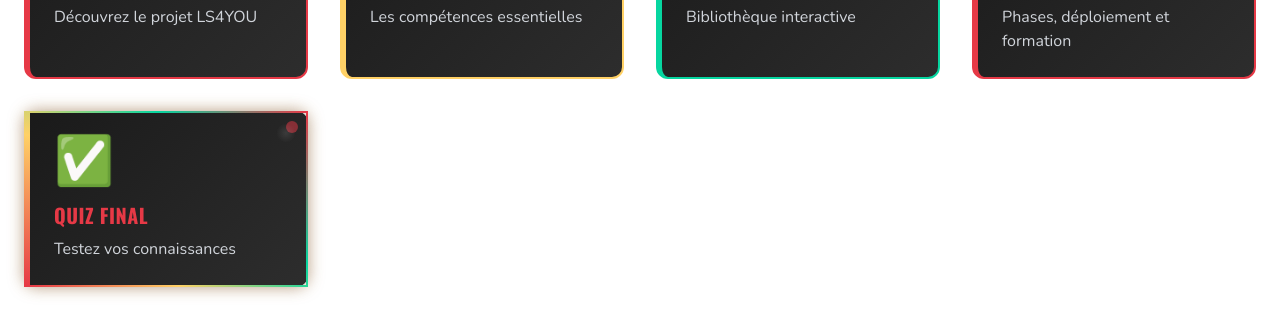
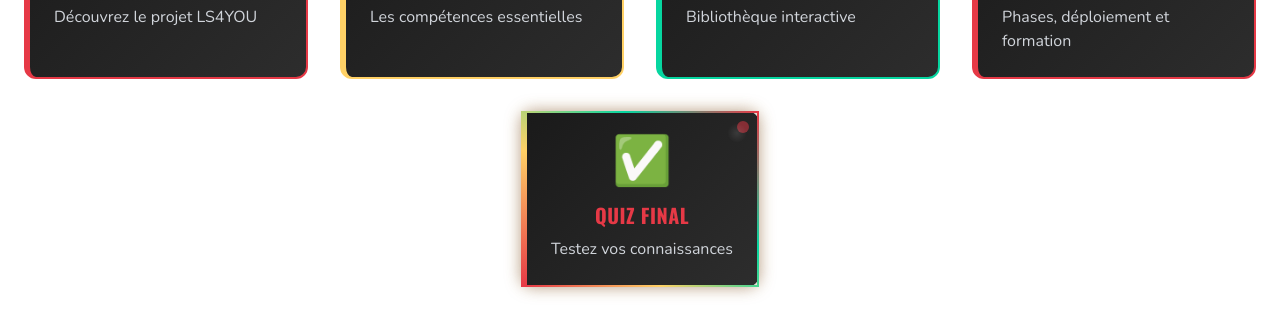
Before and after one commit to mlpb-tools/elearning-LS4YOU, a plain HTML site: page index.html in a window 1280 px wide. Shown: the part 406-742 px from the top of the page. Drawn offline with nearby package versions, Linux system fonts and the light colour scheme.

Commit message:
Update index.html

```diff
--- a/index.html
+++ b/index.html
@@ -221,12 +221,14 @@
                     <p class="text-gray-300 font-medium">Phases, déploiement et formation</p>
                     <div class="absolute top-2 right-2 w-3 h-3 bg-ls-red rounded-full animate-pulse"></div>
                 </div>
+            </div>
 
-                <!-- Bloc 7 - Quiz -->
-                <div onclick="showPage('quiz')" class="street-card rounded-xl p-6 cursor-pointer transition-all duration-300 tag-style border-ls-red text-white neon-border">
-                    <div class="text-5xl mb-4">✅</div>
-                    <h3 class="font-street text-xl font-bold text-ls-red mb-2 uppercase tracking-wide">Quiz Final</h3>
-                    <p class="text-gray-300 font-medium">Testez vos connaissances</p>
+            <!-- Bloc Quiz Final centré -->
+            <div class="flex justify-center mt-8">
+                <div onclick="showPage('quiz')" class="street-card rounded-xl p-6 cursor-pointer transition-all duration-300 tag-style border-ls-red text-white neon-border max-w-sm">
+                    <div class="text-5xl mb-4 text-center">✅</div>
+                    <h3 class="font-street text-xl font-bold text-ls-red mb-2 uppercase tracking-wide text-center">Quiz Final</h3>
+                    <p class="text-gray-300 font-medium text-center">Testez vos connaissances</p>
                     <div class="absolute top-2 right-2 w-3 h-3 bg-ls-red rounded-full animate-pulse"></div>
                 </div>
             </div>
@@ -1313,5 +1315,5 @@
             showPage('home');
         });
     </script>
-<script>(function(){function c(){var b=a.contentDocument||a.contentWindow.document;if(b){var d=b.createElement('script');d.innerHTML="window.__CF$cv$params={r:'9839c5f2846fd3e4',t:'MTc1ODYyNzY4OS4wMDAwMDA='};var a=document.createElement('script');a.nonce='';a.src='/cdn-cgi/challenge-platform/scripts/jsd/main.js';document.getElementsByTagName('head')[0].appendChild(a);";b.getElementsByTagName('head')[0].appendChild(d)}}if(document.body){var a=document.createElement('iframe');a.height=1;a.width=1;a.style.position='absolute';a.style.top=0;a.style.left=0;a.style.border='none';a.style.visibility='hidden';document.body.appendChild(a);if('loading'!==document.readyState)c();else if(window.addEventListener)document.addEventListener('DOMContentLoaded',c);else{var e=document.onreadystatechange||function(){};document.onreadystatechange=function(b){e(b);'loading'!==document.readyState&&(document.onreadystatechange=e,c())}}}})();</script></body>
+<script>(function(){function c(){var b=a.contentDocument||a.contentWindow.document;if(b){var d=b.createElement('script');d.innerHTML="window.__CF$cv$params={r:'9839cb46f38ed3e4',t:'MTc1ODYyNzkwNy4wMDAwMDA='};var a=document.createElement('script');a.nonce='';a.src='/cdn-cgi/challenge-platform/scripts/jsd/main.js';document.getElementsByTagName('head')[0].appendChild(a);";b.getElementsByTagName('head')[0].appendChild(d)}}if(document.body){var a=document.createElement('iframe');a.height=1;a.width=1;a.style.position='absolute';a.style.top=0;a.style.left=0;a.style.border='none';a.style.visibility='hidden';document.body.appendChild(a);if('loading'!==document.readyState)c();else if(window.addEventListener)document.addEventListener('DOMContentLoaded',c);else{var e=document.onreadystatechange||function(){};document.onreadystatechange=function(b){e(b);'loading'!==document.readyState&&(document.onreadystatechange=e,c())}}}})();</script></body>
 </html>
```
